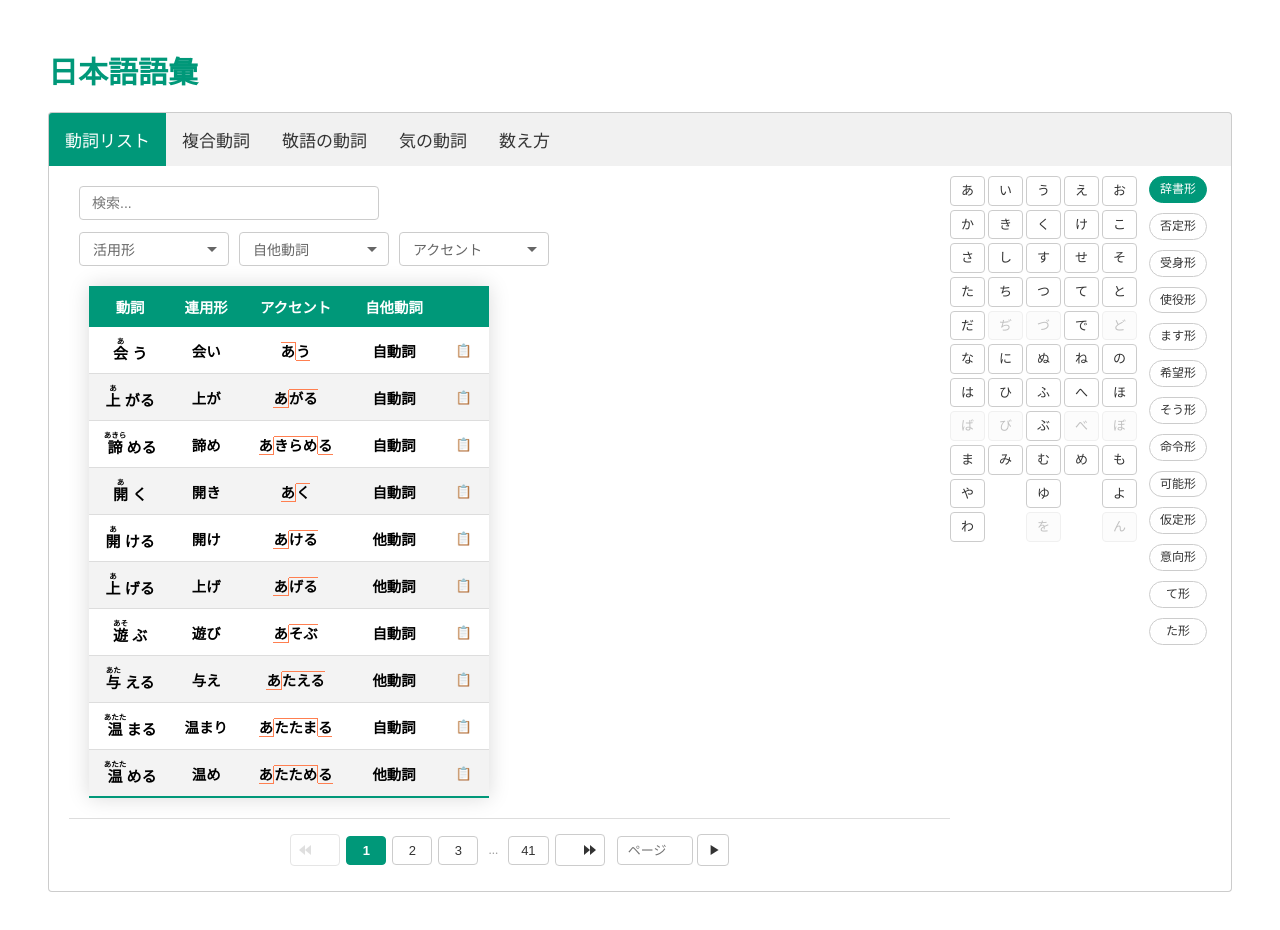
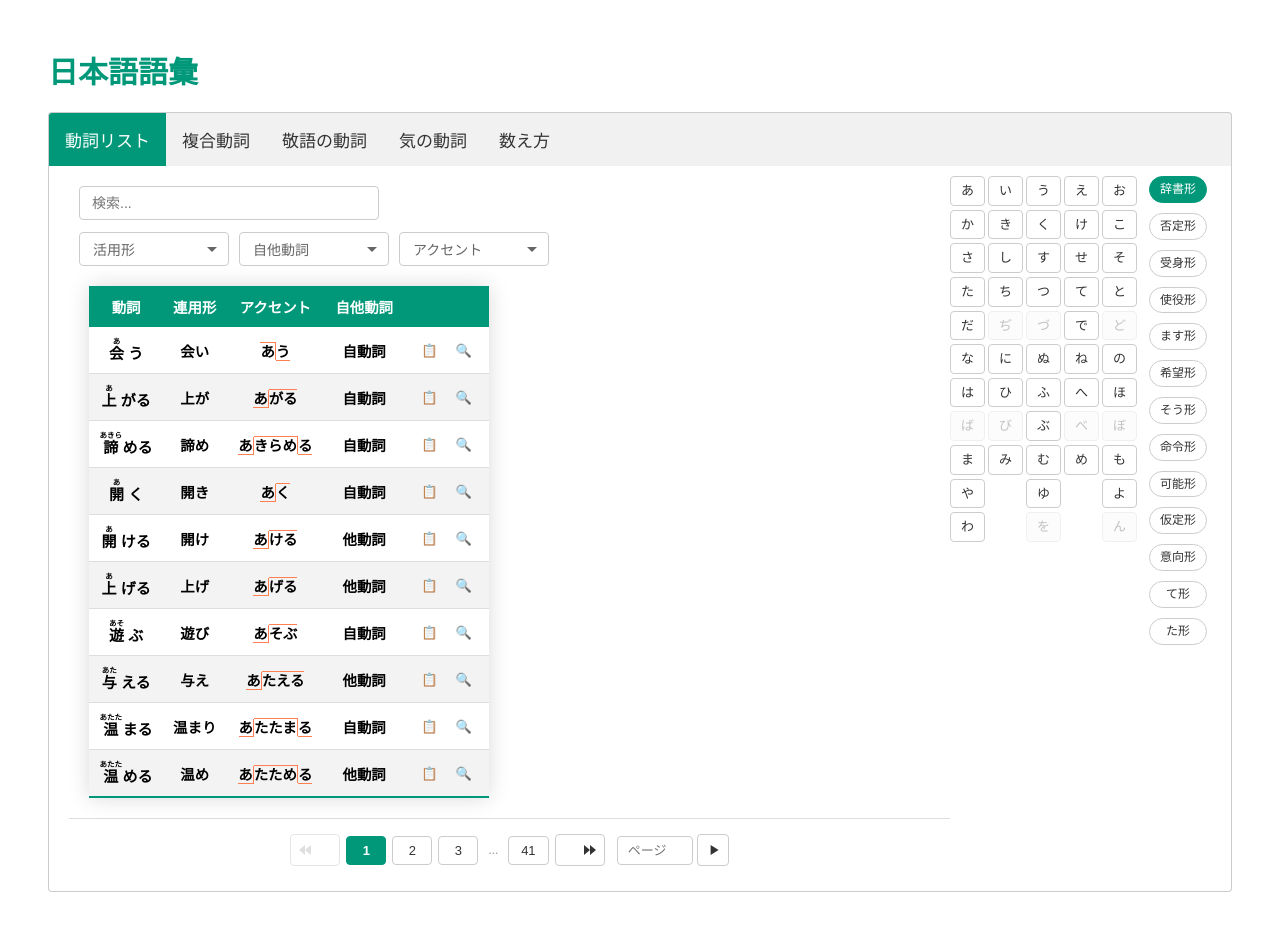
Before and after one commit to JoshuaMChan/japanese_word, a Vue app: page /#verbs in a window 1280 px wide. Shown: the top 930 px of the page. Built offline with nearby package versions, Linux system fonts and the light colour scheme.

Commit message:
google button

```diff
--- a/src/assets/style.css
+++ b/src/assets/style.css
@@ -441,6 +441,14 @@ h1 {
 
 /* Pagination - Styles moved to Pagination.vue component */
 
+/* Action Buttons Container */
+.action-buttons {
+    display: flex;
+    align-items: center;
+    gap: 6px;
+    justify-content: center;
+}
+
 /* Copy Button */
 .copy-wrapper {
     position: relative;
@@ -526,3 +534,39 @@ h1 {
     opacity: 0;
     transform: translateX(-50%) translateY(-10px);
 }
+
+/* Google Search Button */
+.google-btn {
+    background: none;
+    border: none;
+    cursor: pointer;
+    font-size: 13px;
+    padding: 4px 6px;
+    color: #666;
+    transition: all 0.2s;
+    line-height: 1;
+    vertical-align: middle;
+    font-family: inherit;
+}
+
+.google-btn:hover {
+    color: #009879;
+    background-color: #f0f0f0;
+    border-radius: 3px;
+}
+
+.google-icon {
+    display: inline-block;
+    font-size: 13px;
+    line-height: 1;
+}
+
+.google-btn:focus {
+    outline: none;
+}
+
+.google-btn:focus-visible {
+    outline: 2px solid #009879;
+    outline-offset: 2px;
+    border-radius: 3px;
+}
--- a/src/components/VerbTable.vue
+++ b/src/components/VerbTable.vue
@@ -379,6 +379,13 @@ const getTextToCopy = (v: Verb): string => {
   return kanji + v.kanaEnd
 }
 
+// ===== Google Search Function =====
+const searchOnGoogle = (v: Verb) => {
+  const searchText = getTextToCopy(v)
+  const googleUrl = `https://www.google.com/search?q=${encodeURIComponent(searchText)}`
+  window.open(googleUrl, '_blank')
+}
+
 const shouldHide = (v: Verb): boolean => {
   return v.transitivity === 'VI' && (
     conjugation.value === 'CAUSATIVE' ||
@@ -507,6 +514,7 @@ const shouldHide = (v: Verb): boolean => {
             {{ TRANSITIVITY_JA[v.transitivity] || v.transitivity }}
           </th>
           <th>
+            <div class="action-buttons">
               <div class="copy-wrapper">
                 <button
                   type="button"
@@ -521,6 +529,15 @@ const shouldHide = (v: Verb): boolean => {
                     コピーしました
                   </span>
                 </transition>
+              </div>
+              <button
+                type="button"
+                class="google-btn"
+                @click="searchOnGoogle(v)"
+                title="Google Search"
+              >
+                <span class="google-icon">🔍</span>
+              </button>
             </div>
           </th>
         </tr>
```
Lines whose indentation alone changed are shown as unchanged.
